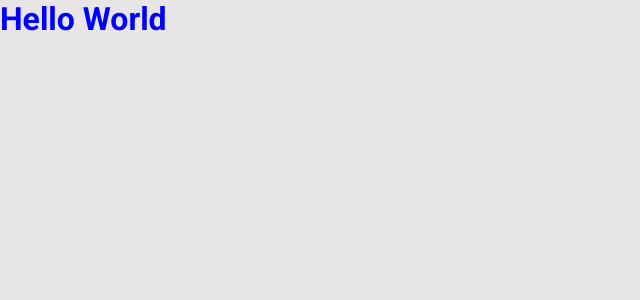
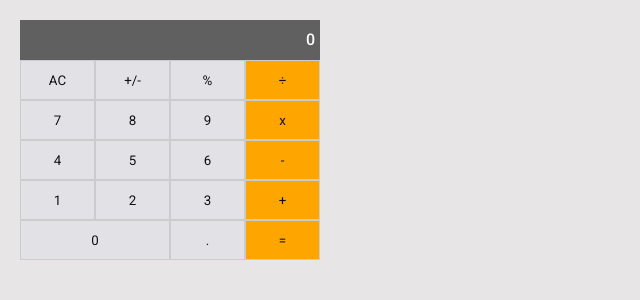
Before and after one commit to gvgesanto2/microverse-math-magicians, a React (Create React App) app: page / in a window 1280 px wide. Shown: the top 300 px of the page, without its empty margins (0-640 px from the left). Built offline with nearby package versions, Linux system fonts and the light colour scheme.

Commit message:
feat: Add the calculator

```diff
--- a/package.json
+++ b/package.json
@@ -3,6 +3,7 @@
   "version": "0.1.0",
   "private": true,
   "dependencies": {
+    "prop-types": "^15.8.1",
     "react": "^18.2.0",
     "react-dom": "^18.2.0",
     "react-scripts": "5.0.1",
--- a/src/App.js
+++ b/src/App.js
@@ -1,7 +1,16 @@
+/* eslint-disable react/prefer-stateless-function */
+import React from 'react';
 import './App.scss';
+import Calculator from './components/calculator/calculator.component';
 
-function App() {
-  return <h1 className="hello">Hello World</h1>;
+class App extends React.Component {
+  render() {
+    return (
+      <div className="main-container">
+        <Calculator />
+      </div>
+    );
+  }
 }
 
 export default App;
--- a/src/App.scss
+++ b/src/App.scss
@@ -1,3 +1,3 @@
-.hello {
-  color: blue;
+.main-container {
+  padding: 2rem;
 }
--- /dev/null
+++ b/src/components/button/button.component.jsx
@@ -0,0 +1,32 @@
+/* eslint-disable react/prefer-stateless-function */
+import React from 'react';
+import PropTypes from 'prop-types';
+
+import './button.styles.scss';
+
+class Button extends React.Component {
+  render() {
+    const { buttonData } = this.props;
+
+    return (
+      <button
+        type="button"
+        className={`btn ${buttonData.addtionalClasses} ${
+          buttonData.isPrimary ? 'btn--primary' : ''
+        }`}
+      >
+        {buttonData.name}
+      </button>
+    );
+  }
+}
+
+Button.propTypes = {
+  buttonData: PropTypes.shape({
+    name: PropTypes.string,
+    isPrimary: PropTypes.bool,
+    addtionalClasses: PropTypes.string,
+  }).isRequired,
+};
+
+export default Button;
--- /dev/null
+++ b/src/components/button/button.styles.scss
@@ -0,0 +1,14 @@
+.btn {
+  background-color: var(--color-grey-200);
+  color: var(--color-grey-900);
+  border: none;
+  transition: filter 0.2s;
+
+  &:hover {
+    filter: brightness(0.95);
+  }
+
+  &--primary {
+    background-color: var(--color-primary);
+  }
+}
--- /dev/null
+++ b/src/components/calculator/calculator.component.jsx
@@ -0,0 +1,41 @@
+/* eslint-disable react/prefer-stateless-function */
+import React from 'react';
+import Button from '../button/button.component';
+
+import './calculator.styles.scss';
+
+export default class Calculator extends React.Component {
+  render() {
+    const calculatorRows = [
+      ['AC', '+/-', '%', '÷'],
+      ['7', '8', '9', 'x'],
+      ['4', '5', '6', '-'],
+      ['1', '2', '3', '+'],
+      ['0', '.', '='],
+    ];
+
+    return (
+      <div className="calculator">
+        <div className="calculator__display">0</div>
+        <div className="calculator__buttons-grid">
+          {calculatorRows.map((calcRow) => (
+            <>
+              {calcRow.map((calcButtonName, btnIndex) => (
+                <Button
+                  key={calcButtonName}
+                  buttonData={{
+                    name: calcButtonName,
+                    isPrimary: btnIndex === calcRow.length - 1,
+                    addtionalClasses: `calculator__grid-cell ${
+                      calcButtonName === '0' ? 'calculator__grid-cell--lg' : ''
+                    }`,
+                  }}
+                />
+              ))}
+            </>
+          ))}
+        </div>
+      </div>
+    );
+  }
+}
--- /dev/null
+++ b/src/components/calculator/calculator.styles.scss
@@ -0,0 +1,26 @@
+.calculator {
+  max-width: 30rem;
+
+  &__display {
+    font-weight: 500;
+    line-height: 2rem;
+    text-align: end;
+    background-color: var(--color-grey-600);
+    color: var(--color-white);
+    padding: 1rem 0.5rem;
+  }
+
+  &__buttons-grid {
+    display: grid;
+    grid-template-columns: repeat(4, 1fr);
+    grid-template-rows: repeat(5, var(--calculator-row-height));
+
+    & > .calculator__grid-cell {
+      border: 1px solid #ccc;
+
+      &--lg {
+        grid-column: span 2;
+      }
+    }
+  }
+}
--- a/src/styles/abstracts/_variables.scss
+++ b/src/styles/abstracts/_variables.scss
@@ -12,3 +12,18 @@ $color-gray-800: #202024;
 $color-gray-900: #121214;
 $color-black: #000;
 $color-white: #fff;
+
+:root {
+  // Color Pallete
+  --color-primary-300: #ffa500;
+  --color-grey-200: #e1e1e6;
+  --color-grey-600: #606060;
+  --color-grey-900: #121214;
+  --color-white: #fff;
+
+  // Other color variables
+  --color-primary: var(--color-primary-300);
+
+  // Other variables
+  --calculator-row-height: 4rem;
+}
```
Also changed, not shown: 1 other file (tests, documents, lock files or other folders).
